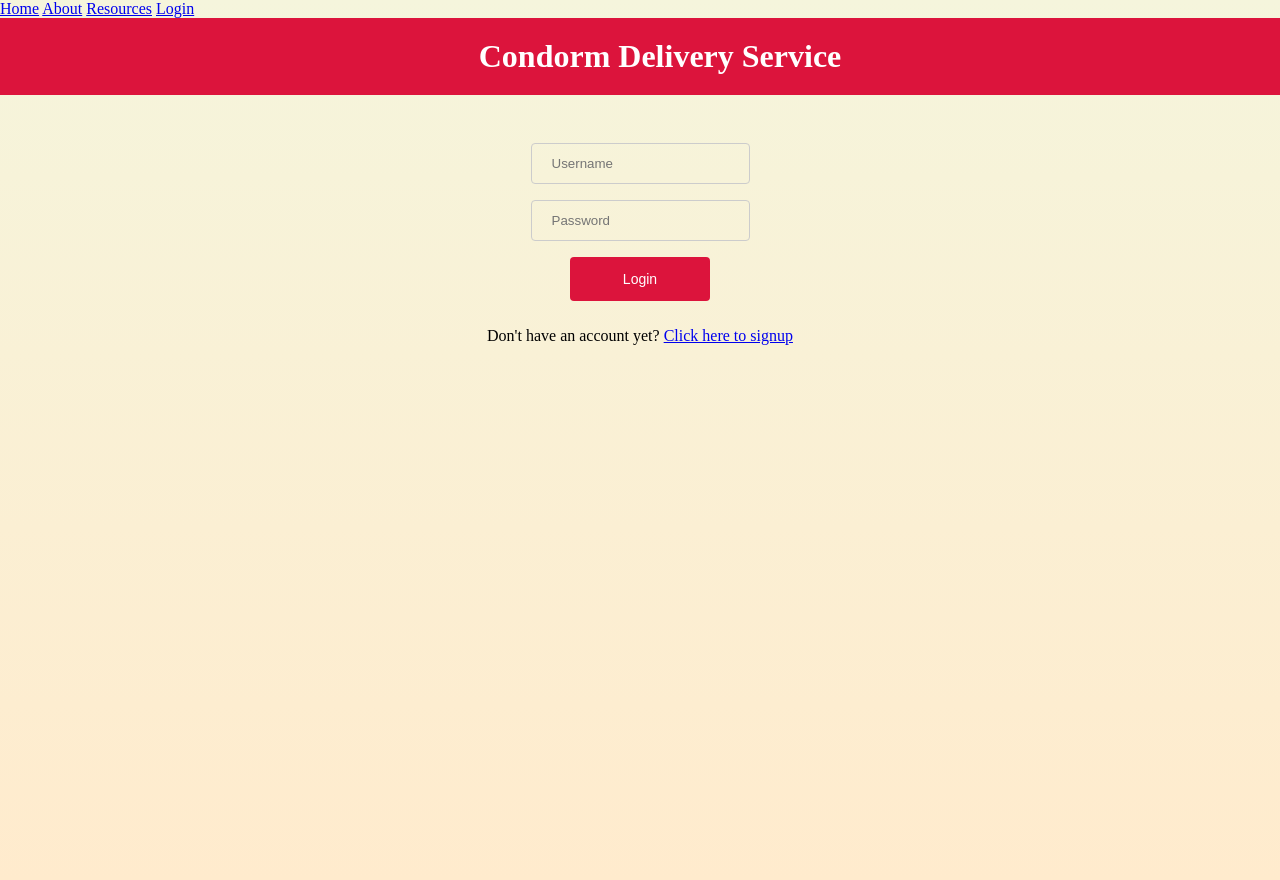
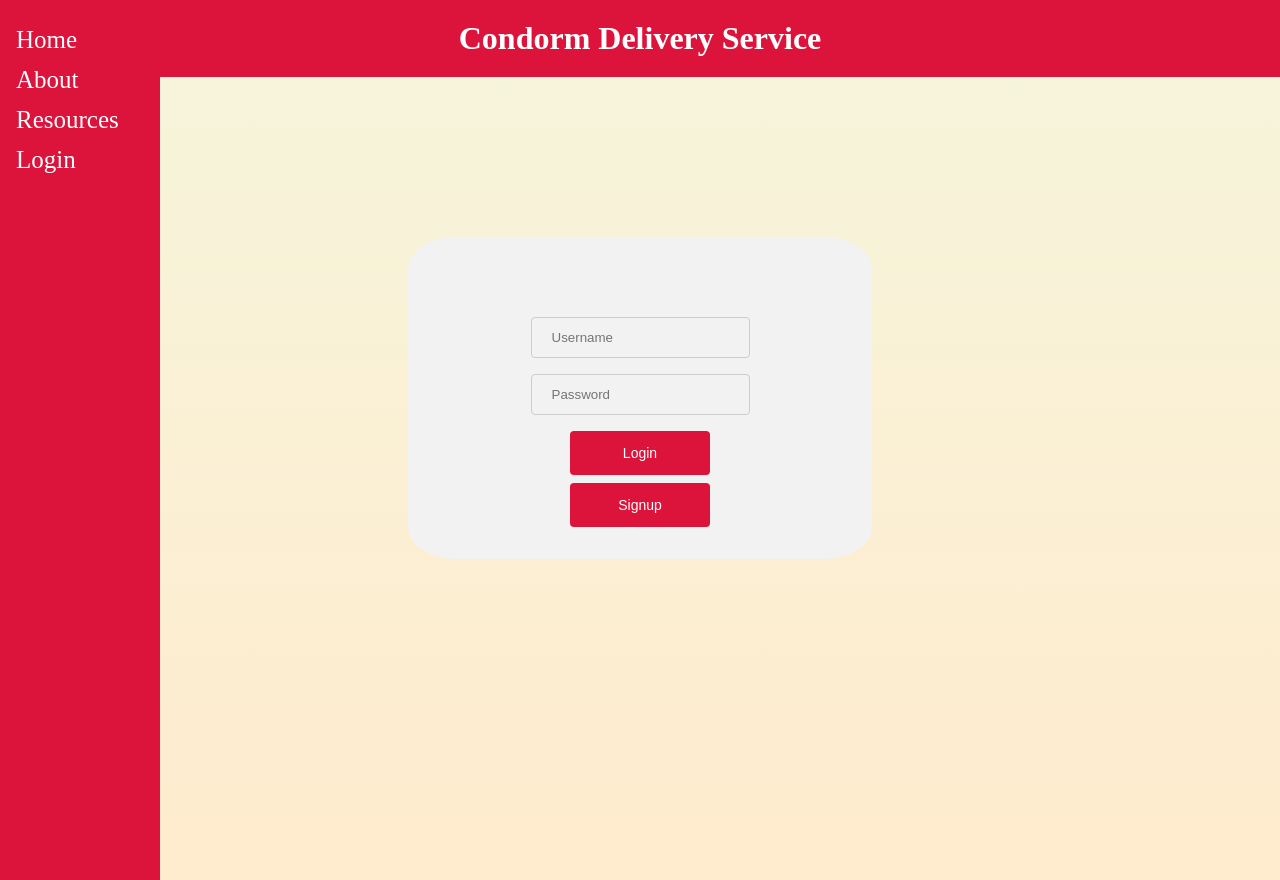
Before and after one commit to COZMIKDX/Group-5-Capstone, a Flask app: page /login in a window 1280 px wide. Run offline with Flask 2, Linux system fonts and the light colour scheme.

Commit message:
Adjusting html css and login UI css.

```diff
--- a/Condorm Website Design/templates/login.html
+++ b/Condorm Website Design/templates/login.html
@@ -7,8 +7,6 @@
         }
         * {
         margin: 0;
-
-
         vertical-align: baseline;
         background: transparent;
     }
@@ -20,11 +18,10 @@
             width: 100%;
         }
         .header {
-            width: 100%;
+            /*width: 100%;*/ /* This was causing the weird white space to the left and the accompanying horizontal scrollbar */
             padding: 20px;
             background-color: crimson;
             color: white;
-
             text-align: center;
         }
         h1 {
@@ -33,6 +30,28 @@
         .message {
             font-family: arial;
             font-size: 14px;
+        }
+        .sidebar {
+            height: 100%; /* Full-height: remove this if you want "auto" height */
+            width: 160px; /* Set the width of the sidebar */
+            position: fixed; /* Fixed Sidebar (stay in place on scroll) */
+            z-index: 1; /* Stay on top */
+            top: 0; /* Stay at the top */
+            left: 0;
+            background-color: crimson; /* Black */
+            overflow-x: hidden; /* Disable horizontal scroll */
+            padding-top: 20px;
+        }
+        .sidebar a {
+            padding: 6px 8px 6px 16px;
+            text-decoration: none;
+            font-size: 25px;
+            color: white;
+            display: block;
+        }
+        .sidebar a:hover {
+            color: black;
+            background-color: rgba(220, 20, 60, 0.541);
         }
         .signup {
             text-align: center;
@@ -89,18 +108,24 @@
         }
         /* Make anchors look like buttons */
         .link-button {
+          display: inline-block;
           text-decoration: none;
           background-color: crimson;
           color: white;
-          padding: 14px 20px;
-          margin: 8px;
+          width: 10em;
+          padding: 14px 0px;
+          margin: 0px;
           border: none;
           border-radius: 4px;
           font-family: arial;
           font-size: 14px;
         }
+        /* Something like applying some css to a thing of this class whenever you hover over it.
         .link-button:hover {
           background-color: #b50d2e;
+        }
+        .username {
+
         }
     </style>
 <body>
@@ -124,12 +149,12 @@
     <div class = "header">
     <h1>Condorm Delivery Service</h1>
     </div>
-<div class = "login">
+<div class="login-group">
     {% if message %}
     <h1 class="message"> {{ message | safe }}</h1>
     {% endif %}
     <form action = "login" method = "POST">
-        <div>
+        <div class="username">
             {{ form.username(class_ = 'form-control', placeholder = 'Username')}}
 
                 {% for error in form.username.errors %}
@@ -149,11 +174,10 @@
 
         {{ form.csrf_token }}
     </form>
+
+    <a class="link-button" href="registration">Signup</p></a>
 </div>
-<div class="signup">
-    <a>Don't have an account yet?</a>
-    <a href="registration">Click here to signup</p></a>
-</div>
+
 
 </body>
 </html>
```
